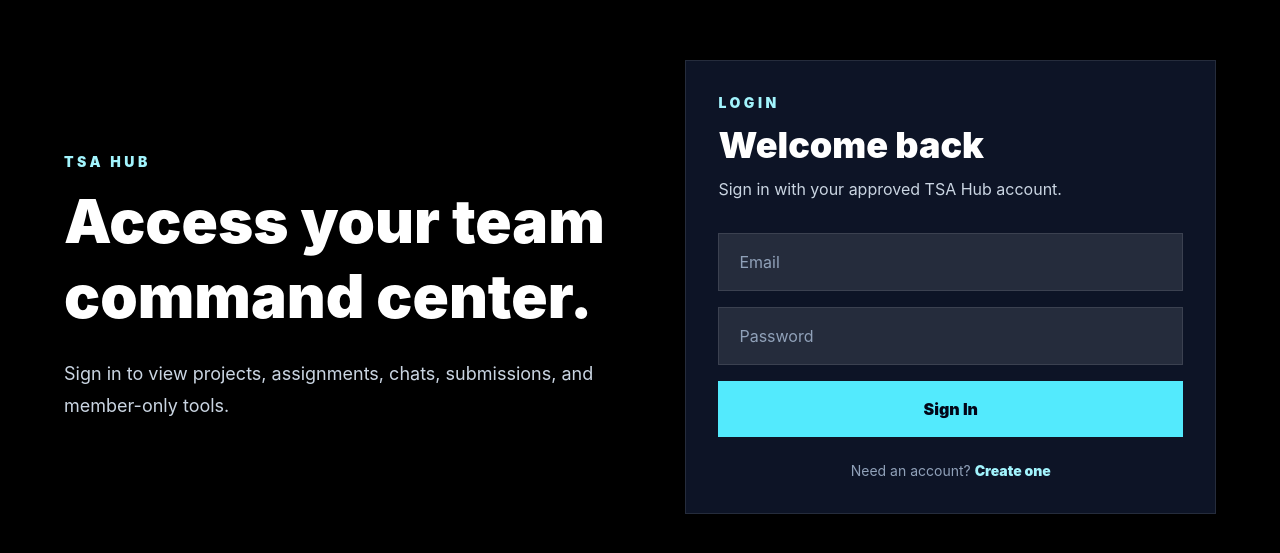
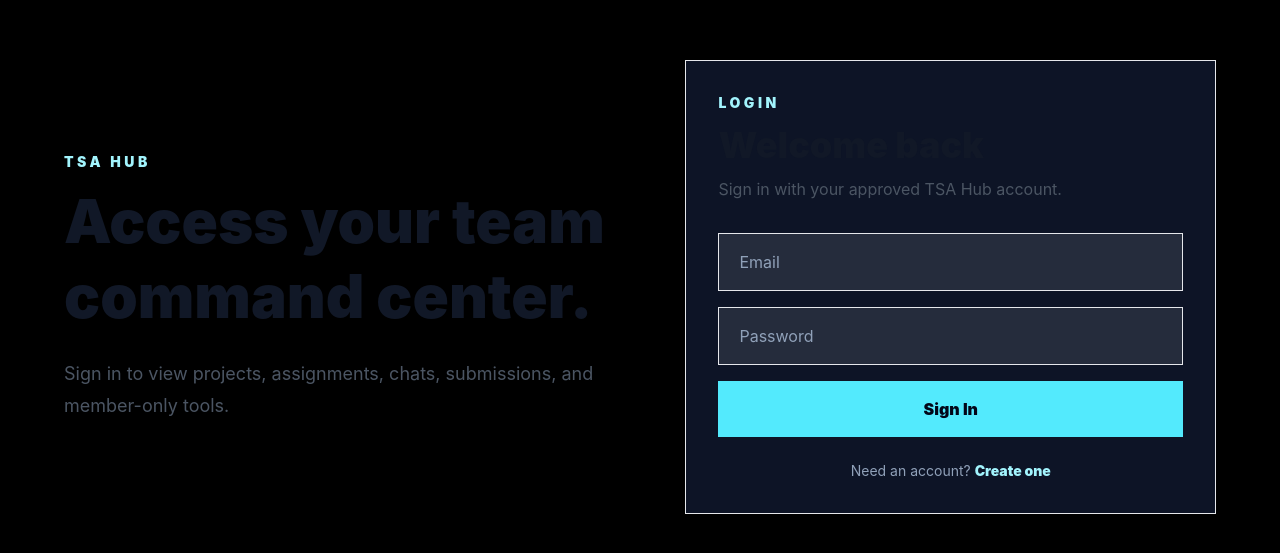
Before and after one commit to FrostCube025/TSA-hub, a React (Vite) app: page /login in a window 1280 px wide. Shown: the part 113-666 px from the top of the page. Built offline with nearby package versions, Linux system fonts and the light colour scheme; no server answers.

Commit message:
Update Login component styles and colors

```diff
--- a/src/pages/Login.jsx
+++ b/src/pages/Login.jsx
@@ -39,7 +39,7 @@ export default function Login() {
   }
 
   return (
-    <div className="min-h-screen bg-black px-5 py-10 text-white">
+    <div className="min-h-screen bg-black px-5 py-10 text-[#111827]">
       <div className="mx-auto flex min-h-[calc(100vh-80px)] max-w-6xl items-center justify-center">
         <div className="grid w-full gap-8 lg:grid-cols-[1fr_0.9fr] lg:items-center">
           <div className="hidden lg:block">
@@ -47,25 +47,25 @@ export default function Login() {
               TSA Hub
             </p>
 
-            <h1 className="text-6xl font-black leading-tight text-white">
+            <h1 className="text-6xl font-black leading-tight text-[#111827]">
               Access your team command center.
             </h1>
 
-            <p className="mt-6 max-w-xl text-lg leading-8 text-slate-300">
+            <p className="mt-6 max-w-xl text-lg leading-8 text-[#4b5563]">
               Sign in to view projects, assignments, chats, submissions, and member-only tools.
             </p>
           </div>
 
-          <div className="border border-white/10 bg-slate-900/90 p-6 shadow-2xl shadow-black/30 sm:p-8">
+          <div className="border border-[#e5e7eb] bg-slate-900/90 p-6 shadow-2xl shadow-black/30 sm:p-8">
             <p className="mb-3 text-sm font-black uppercase tracking-[0.25em] text-cyan-200">
               Login
             </p>
 
-            <h2 className="text-4xl font-black text-white">
+            <h2 className="text-4xl font-black text-[#111827]">
               Welcome back
             </h2>
 
-            <p className="mt-3 text-slate-300">
+            <p className="mt-3 text-[#4b5563]">
               Sign in with your approved TSA Hub account.
             </p>
 
@@ -76,7 +76,7 @@ export default function Login() {
                 value={email}
                 onChange={(e) => setEmail(e.target.value)}
                 required
-                className="w-full border border-white/10 bg-white/10 px-5 py-4 text-white outline-none placeholder:text-slate-400"
+                className="w-full border border-[#e5e7eb] bg-white/10 px-5 py-4 text-[#111827] outline-none placeholder:text-slate-400"
               />
 
               <input
@@ -85,7 +85,7 @@ export default function Login() {
                 value={password}
                 onChange={(e) => setPassword(e.target.value)}
                 required
-                className="w-full border border-white/10 bg-white/10 px-5 py-4 text-white outline-none placeholder:text-slate-400"
+                className="w-full border border-[#e5e7eb] bg-white/10 px-5 py-4 text-[#111827] outline-none placeholder:text-slate-400"
               />
 
               <button
```
